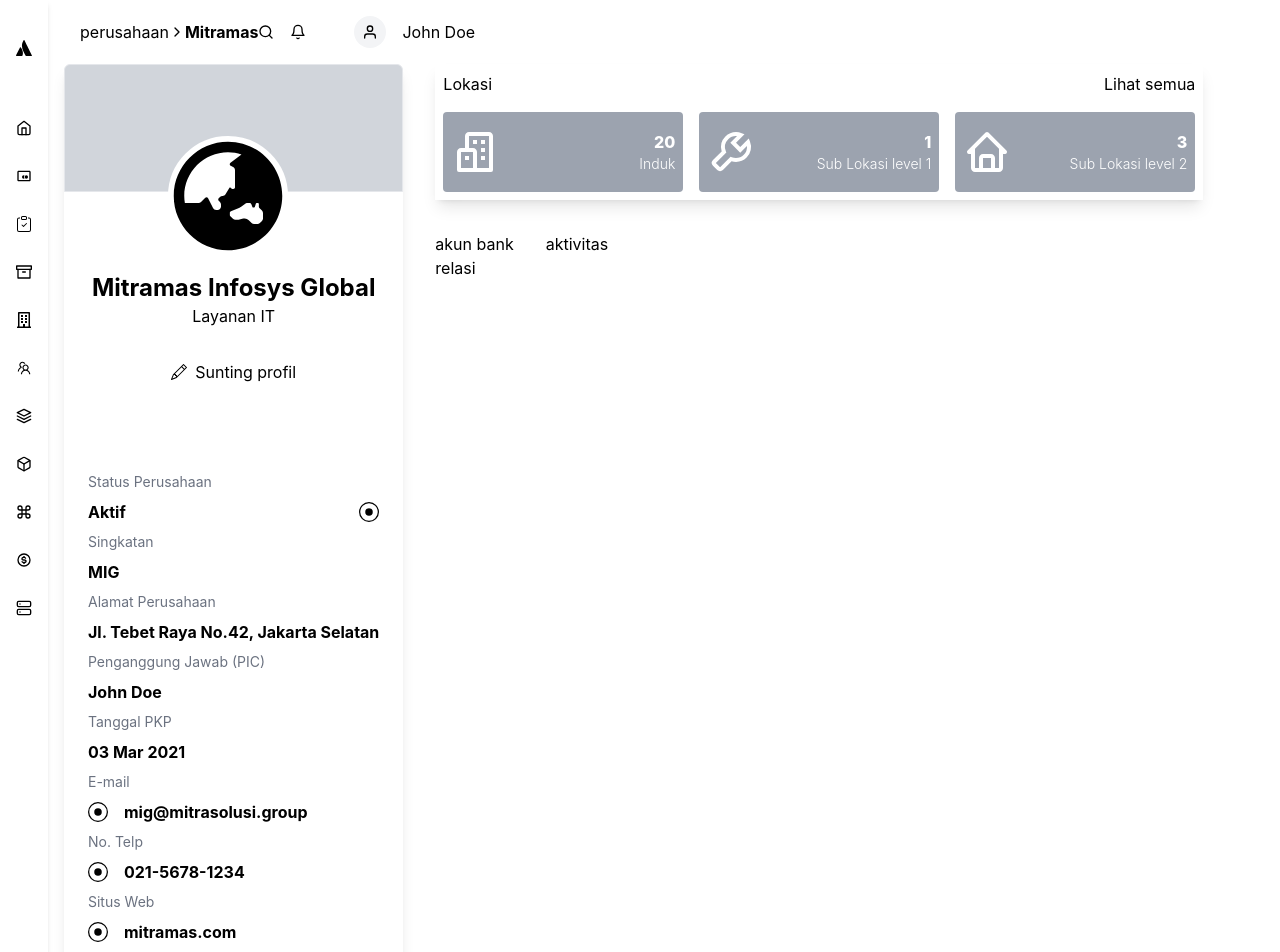
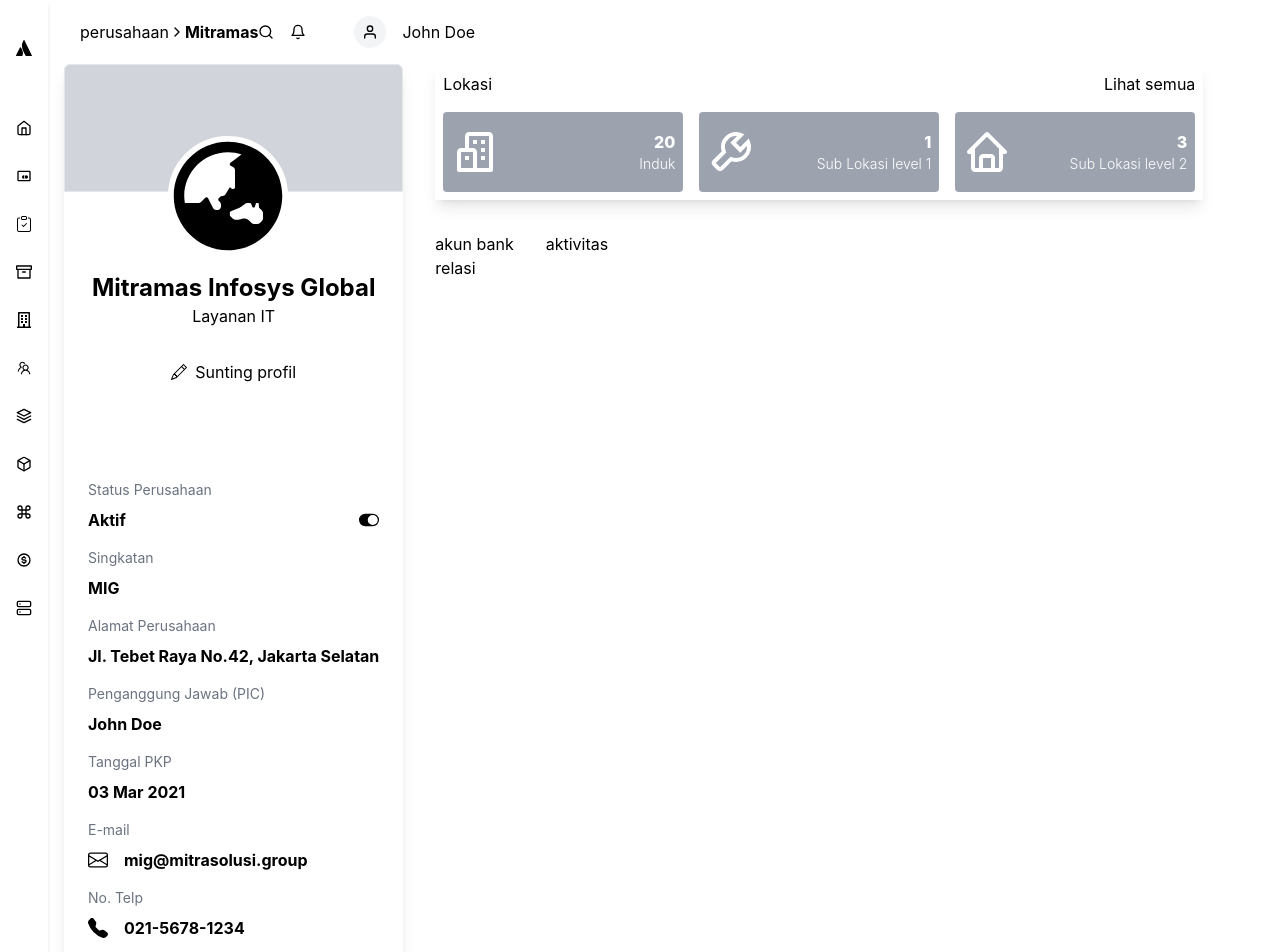
Before and after one commit to torik135/dashboardui-react, a React (Create React App) app: page / in a window 1280 px wide. Shown: the top 952 px of the page. Built offline with nearby package versions, Linux system fonts and the light colour scheme.

Commit message:
fix: Profile icon

```diff
--- a/src/components/Profile/index.jsx
+++ b/src/components/Profile/index.jsx
@@ -1,10 +1,13 @@
 import { FaGlobeAsia as LogoIcon } from 'react-icons/fa';
 import {
   BsPencil as PencilIcon,
-  BsRecordCircle as ActiveIcon,
+  BsToggleOn as Aktifcon,
+  BsGlobe as WebIcon,
+  BsEnvelope as EmailIcon,
+  BsTelephoneFill as TelpIcon,
 } from 'react-icons/bs';
 
-const pTextStyles = 'pb-2 pt-2 text-sm text-gray-500';
+const pTextStyles = 'pb-2 pt-4 text-sm text-gray-500';
 
 const Profile = (props) => {
   const { namaPerusahaan, servicePerusahaan } = props;
@@ -38,7 +41,7 @@ const Profile = (props) => {
           <p className={pTextStyles}>Status Perusahaan</p>
           <div className='flex justify-center items-center justify-between'>
             <p className='font-bold'>Aktif</p>
-            <ActiveIcon className='text-xl'/>
+            <Aktifcon className='text-xl' />
           </div>
           {/* singkatan */}
           <p className={pTextStyles}>Singkatan</p>
@@ -59,24 +62,23 @@ const Profile = (props) => {
           {/* Email */}
           <p className={pTextStyles}>E-mail</p>
           <div className='flex items-center gap-[1rem]'>
-            <ActiveIcon className='text-xl'/>
+            <EmailIcon className='text-xl' />
             <p className='font-bold'>mig@mitrasolusi.group</p>
           </div>
 
           {/* Telp */}
           <p className={pTextStyles}>No. Telp</p>
           <div className='flex items-center gap-[1rem]'>
-            <ActiveIcon className='text-xl'/>
+            <TelpIcon className='text-xl' />
             <p className='font-bold'>021-5678-1234</p>
           </div>
 
           {/* web */}
           <p className={pTextStyles}>Situs Web</p>
           <div className='flex items-center gap-[1rem]'>
-            <ActiveIcon className='text-xl'/>
+            <WebIcon className='text-xl' />
             <p className='font-bold'>mitramas.com</p>
           </div>
-
         </div>
       </div>
     </div>
```
